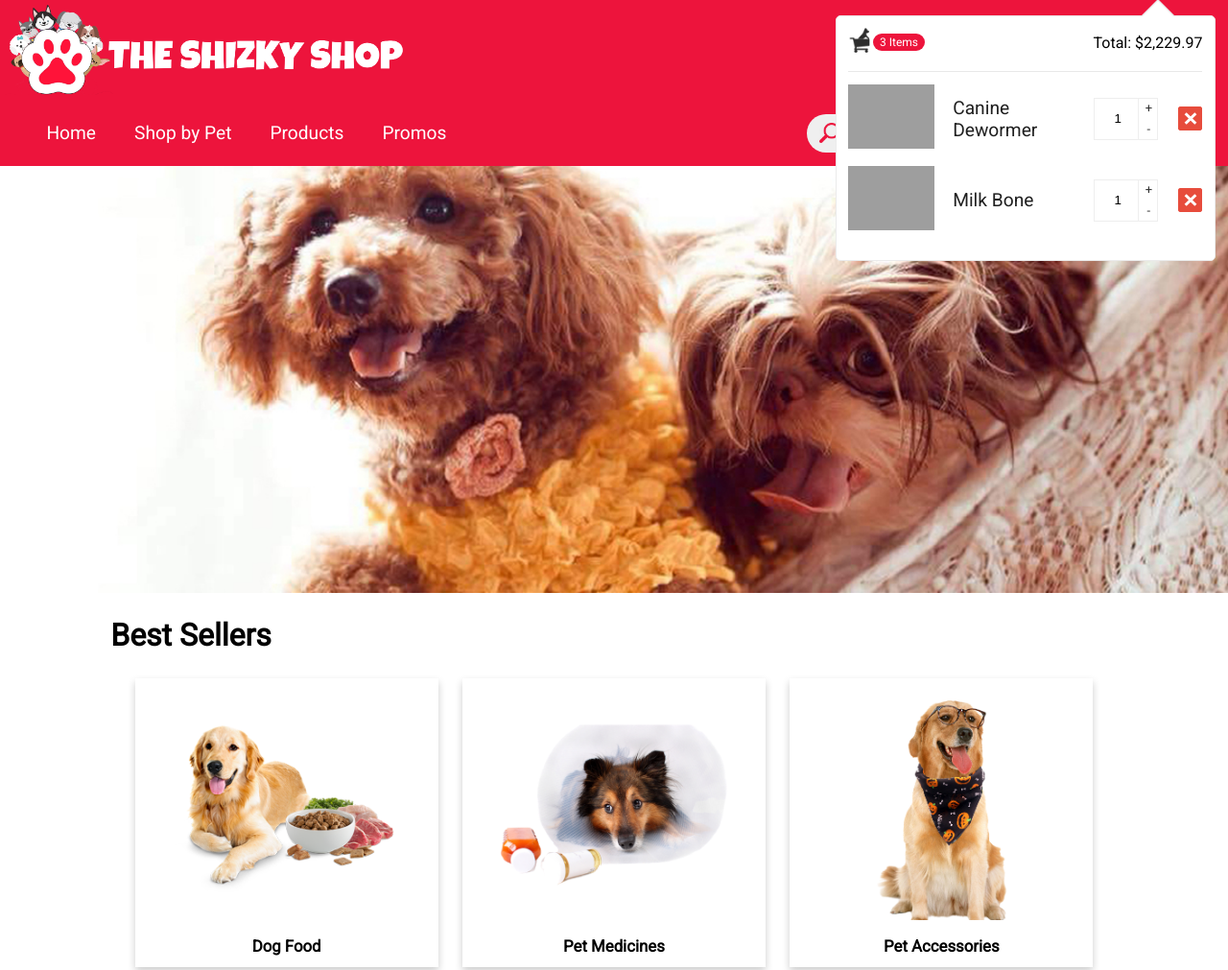
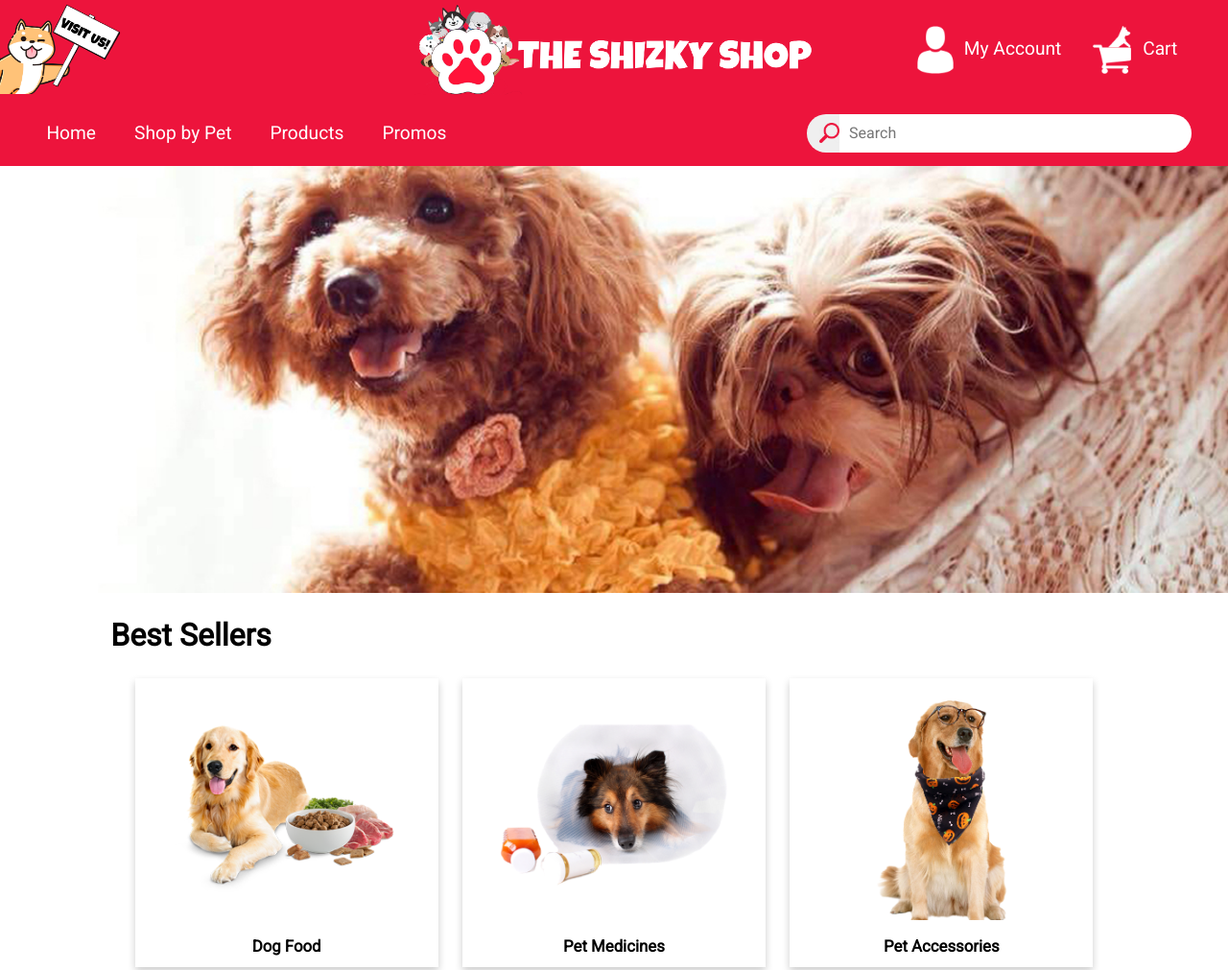
Before and after one commit to jomarklopez/the-shizky-shop, a website built with webpack: page src/index.html in a window 1280 px wide. Shown: the top 1011 px of the page at 96% size. Built offline with nearby package versions, Linux system fonts and the light colour scheme; grey boxes are pictures that could not be loaded.

Commit message:
Added the visit us dog on header

```diff
--- a/src/index.html
+++ b/src/index.html
@@ -2,13 +2,19 @@
 <html lang="en">
 	<head>
 		<meta charset="UTF-8" />
-		<meta name="viewport" content="width=device-width, initial-scale=1.0" />
-		<meta http-equiv="X-UA-Compatible" content="ie=edge" />
+		<meta content="width=device-width, initial-scale=1" name="viewport" />
 		<title>The Shizky Shop</title>
 		<link rel="stylesheet" href="css/style.css" />
 	</head>
 	<body>
 		<header>
+			<div class="visit-container">
+				<img
+					class="header-visitus"
+					src="img/visitusDog.png"
+					alt="Dog saying Visit us!"
+				/>
+			</div>
 			<div class="title-container">
 				<img
 					class="header-logo"
```
Also changed, not shown: dist/css/style.css, dist/img/visitusDog.png (added).
